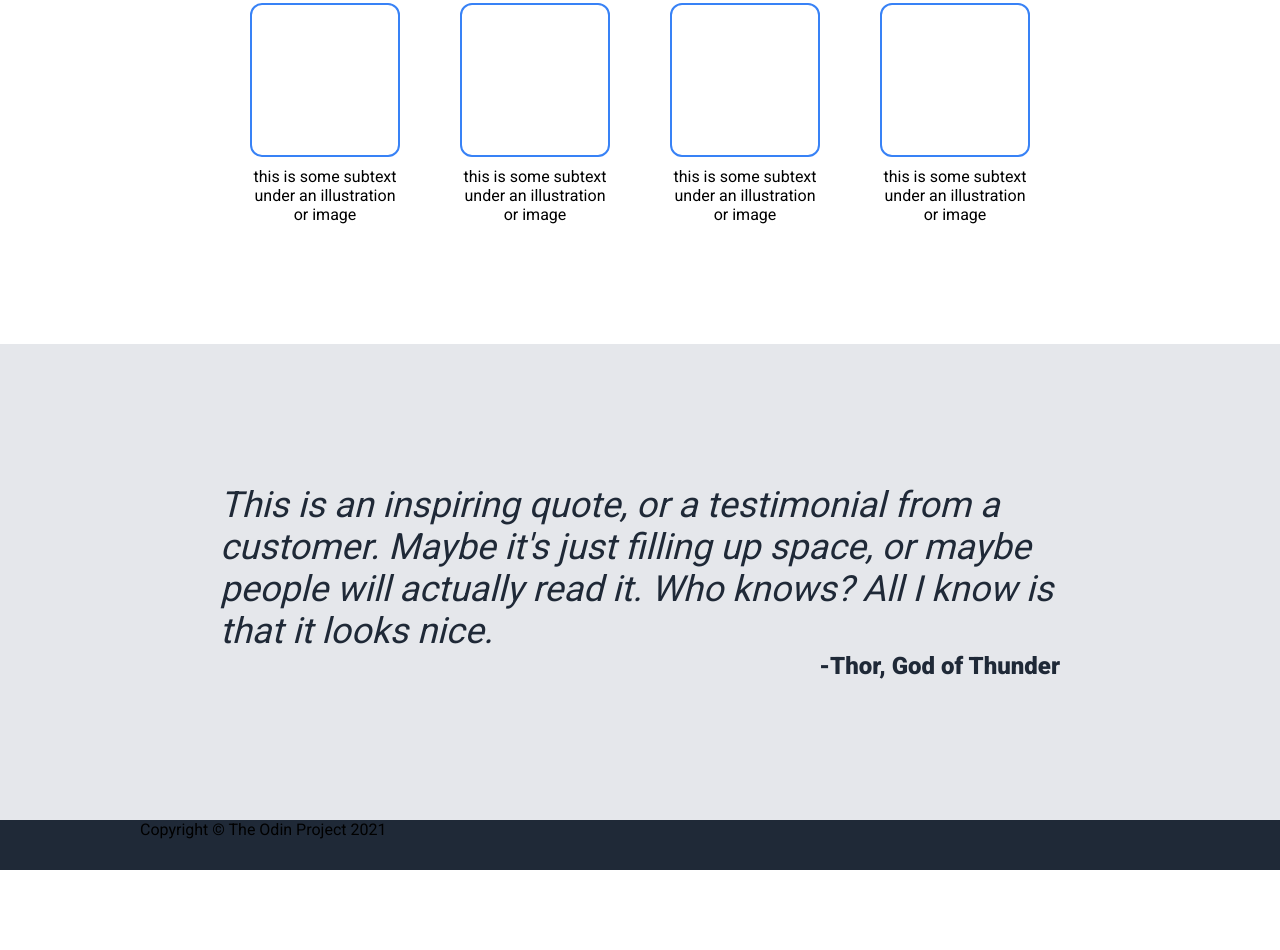
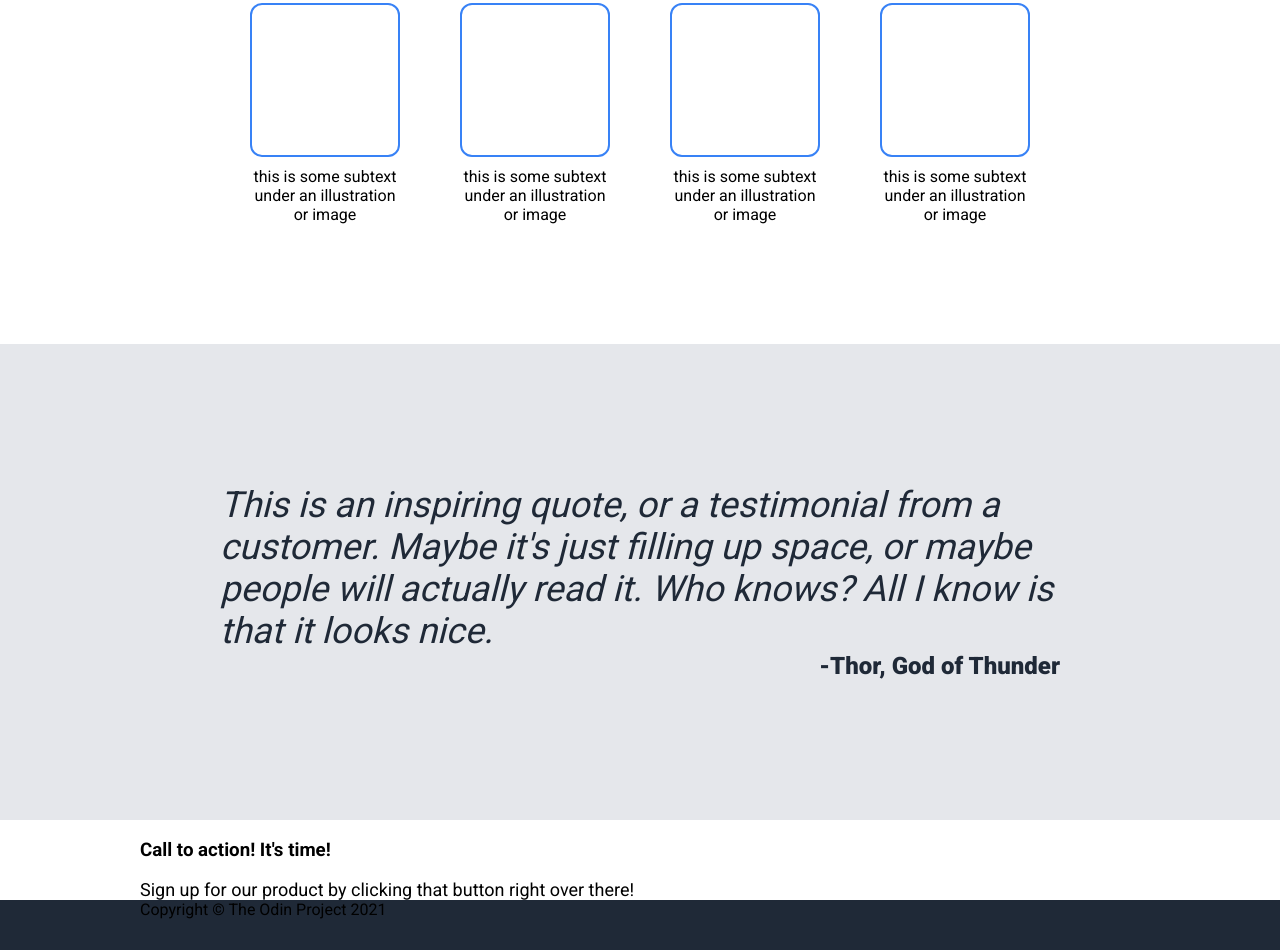
Before and after one commit to janpajerski/odin-landing-page, a plain HTML site: page index.html in a window 1280 px wide. Shown: the part 577-1527 px from the top of the page. Before the commit the page ends 1447 px from the top, so only its background shows below. Drawn offline with Linux system fonts and the light colour scheme.

Commit message:
Add call-to-action sectio content

```diff
--- a/index.html
+++ b/index.html
@@ -67,7 +67,13 @@
     </div>
 
     <div class="call-to-action">
-        <div class="content"></div>
+        <div class="content">
+            <div class="action-text">
+                <h3>Call to action! It's time!</h3>
+                <p>Sign up for our product by clicking that button right over there!</p>
+            </div>
+
+        </div>
 
     </div>
 
```
